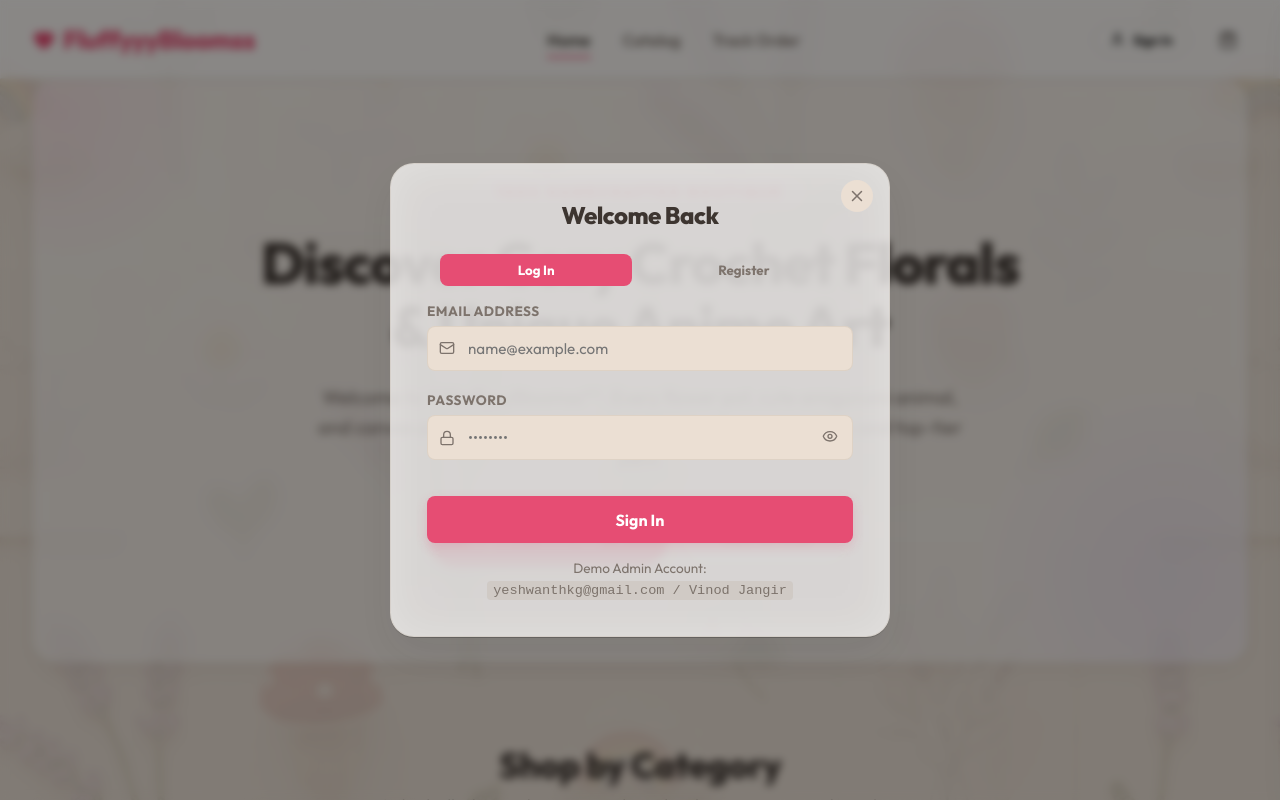
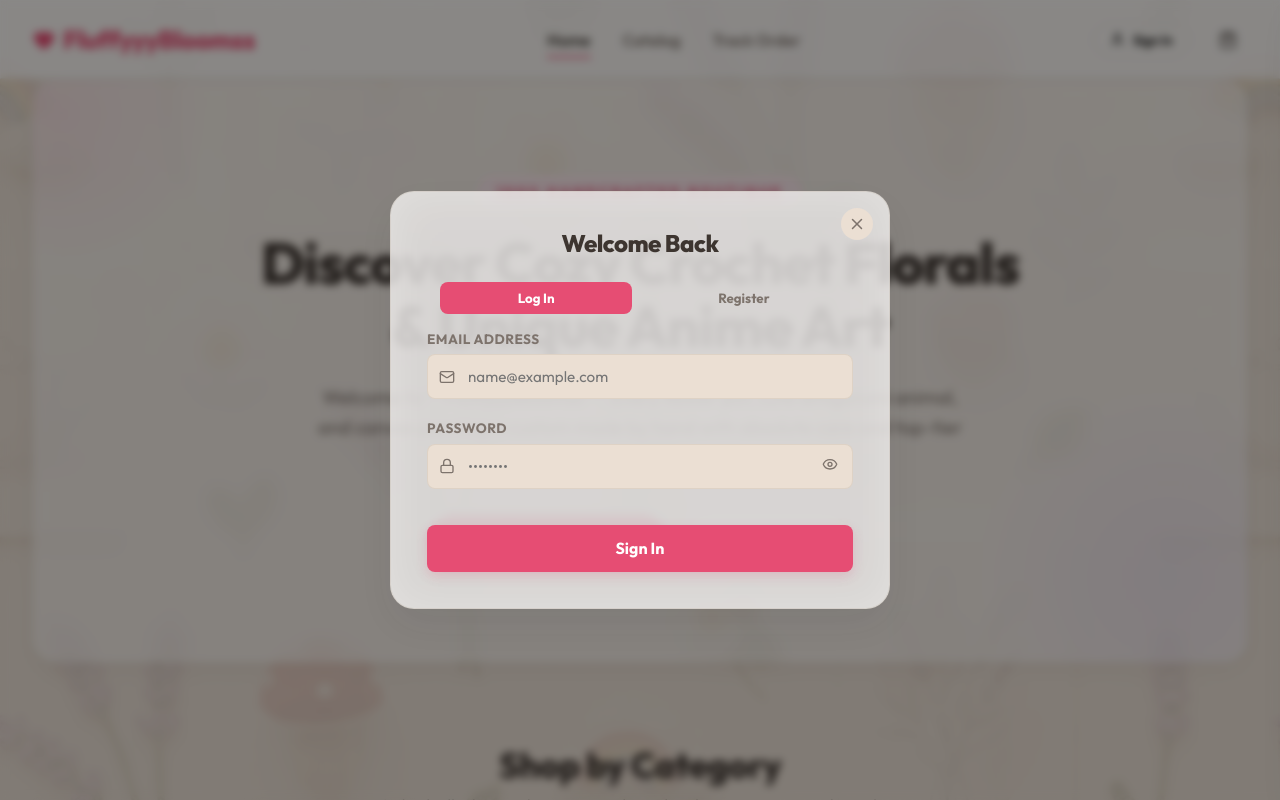
Before and after one commit to WTYeshh/FluffyyyBloomss, a React (Vite) app: page / in a window 1280 px wide. Both pictures are taken after a click on the button "Sign In". Shown: the top 800 px of the page. Built offline with nearby package versions, Linux system fonts and the light colour scheme; a web font is replaced by a local one.

Commit message:
Secure admin credentials using SHA-256 hashes and hide credentials hint from UI

```diff
--- a/src/components/AuthModal.tsx
+++ b/src/components/AuthModal.tsx
@@ -24,14 +24,15 @@ export const AuthModal: React.FC<AuthModalProps> = ({ isOpen, onClose, onSuccess
     setError('');
 
     if (isLogin) {
-      const user = loginUser(email, password);
+      loginUser(email, password).then(user => {
         if (user) {
           onSuccess(user);
           onClose();
           resetForm();
         } else {
-        setError('Invalid email or password. Hint: yeshwanthkg@gmail.com / Vinod Jangir');
+          setError('Invalid email or password.');
         }
+      });
     } else {
       if (!name.trim()) {
         setError('Please enter your name');
@@ -46,7 +47,7 @@ export const AuthModal: React.FC<AuthModalProps> = ({ isOpen, onClose, onSuccess
         return;
       }
 
-      const user = registerUser(name, email, password);
+      registerUser(name, email, password).then(user => {
         if (user) {
           onSuccess(user);
           onClose();
@@ -54,6 +55,7 @@ export const AuthModal: React.FC<AuthModalProps> = ({ isOpen, onClose, onSuccess
         } else {
           setError('An account with this email already exists.');
         }
+      });
     }
   };
 
@@ -182,14 +184,7 @@ export const AuthModal: React.FC<AuthModalProps> = ({ isOpen, onClose, onSuccess
             </button>
           </form>
 
-          {isLogin && (
-            <div className="text-center mt-4" style={{ fontSize: '0.85rem', color: 'var(--text-muted)' }}>
-              <p>Demo Admin Account:</p>
-              <code style={{ background: 'var(--border)', padding: '2px 6px', borderRadius: '4px', display: 'inline-block', marginTop: '0.25rem' }}>
-                yeshwanthkg@gmail.com / Vinod Jangir
-              </code>
-            </div>
-          )}
+
         </div>
       </div>
     </div>
--- a/src/data/db.ts
+++ b/src/data/db.ts
@@ -59,8 +59,8 @@ export const initDB = () => {
   const defaultAdmin = {
     id: 'admin-1',
     name: 'Admin',
-    email: 'yeshwanthkg@gmail.com',
-    password: 'Vinod Jangir',
+    email: 'preethijangir8@gmail.com',
+    password: '', // Password verified by hash dynamically
     isAdmin: true
   };
 
@@ -71,13 +71,13 @@ export const initDB = () => {
         id: 'user-1',
         name: 'Jane Doe',
         email: 'jane@example.com',
-        password: 'user123',
+        password: 'e606e38b0d8c19b24cf0ee3808183162ea7cd63ff7912dbb22b5e803286b4446', // SHA-256 for user123
         isAdmin: false
       }
     ];
     localStorage.setItem(STORAGE_KEYS.USERS, JSON.stringify(defaultUsers));
   } else {
-    // Keep admin credentials synchronized to yeshwanthkg@gmail.com / Vinod Jangir
+    // Keep admin credentials synchronized
     try {
       const users = JSON.parse(localStorage.getItem(STORAGE_KEYS.USERS)!);
       const adminIdx = users.findIndex((u: any) => u.isAdmin === true);
@@ -196,6 +196,14 @@ export const deleteProduct = async (id: string): Promise<void> => {
   }
 };
 
+// Helper to hash a string with SHA-256
+const sha256 = async (message: string): Promise<string> => {
+  const msgBuffer = new TextEncoder().encode(message);
+  const hashBuffer = await crypto.subtle.digest('SHA-256', msgBuffer);
+  const hashArray = Array.from(new Uint8Array(hashBuffer));
+  return hashArray.map(b => b.toString(16).padStart(2, '0')).join('');
+};
+
 // User Functions
 export const getUsers = () => {
   initDB();
@@ -208,9 +216,20 @@ export const getLoggedInUser = (): User | null => {
   return user ? JSON.parse(user) : null;
 };
 
-export const loginUser = (email: string, password: string): User | null => {
+export const loginUser = async (email: string, password: string): Promise<User | null> => {
+  const emailHash = await sha256(email.toLowerCase().trim());
+  const passHash = await sha256(password);
+
+  // Secure admin comparison using SHA-256 hashes
+  if (emailHash === 'e55e09a34262a714f548430a90ac28d0a873992f3a6120c0ba636a2ddb8d622d' &&
+      passHash === '7019dd2b07418604e5ec705ac3ec4a60dbb763da07f8f038909c183f42d06225') {
+    const loggedIn = { id: 'admin-1', name: 'Admin', email: 'preethijangir8@gmail.com', isAdmin: true };
+    localStorage.setItem(STORAGE_KEYS.LOGGED_IN_USER, JSON.stringify(loggedIn));
+    return loggedIn;
+  }
+
   const users = getUsers();
-  const found = users.find((u: any) => u.email.toLowerCase() === email.toLowerCase() && u.password === password);
+  const found = users.find((u: any) => u.email.toLowerCase() === email.toLowerCase() && u.password === passHash);
   if (found) {
     const loggedIn = { id: found.id, name: found.name, email: found.email, isAdmin: found.isAdmin };
     localStorage.setItem(STORAGE_KEYS.LOGGED_IN_USER, JSON.stringify(loggedIn));
@@ -219,16 +238,17 @@ export const loginUser = (email: string, password: string): User | null => {
   return null;
 };
 
-export const registerUser = (name: string, email: string, password: string): User | null => {
+export const registerUser = async (name: string, email: string, password: string): Promise<User | null> => {
   const users = getUsers();
   const exists = users.find((u: any) => u.email.toLowerCase() === email.toLowerCase());
   if (exists) return null;
 
+  const passHash = await sha256(password);
   const newUser = {
     id: 'user-' + Date.now(),
     name,
     email,
-    password,
+    password: passHash,
     isAdmin: false
   };
 
--- a/src/data/email.ts
+++ b/src/data/email.ts
@@ -1,6 +1,6 @@
 import type { Order } from './db';
 
-const TEST_EMAIL = 'yeshwanthkg@gmail.com';
+const TEST_EMAIL = 'preethijangir8@gmail.com';
 
 /**
  * Sends order placement email notification to the test email address.
--- a/src/views/AdminDashboard.tsx
+++ b/src/views/AdminDashboard.tsx
@@ -171,7 +171,7 @@ export const AdminDashboard: React.FC<AdminDashboardProps> = ({ products: initia
   const handleSendDelayEmail = async (order: Order) => {
     const success = await sendDelayEmail(order);
     if (success) {
-      alert(`Patience/delay email successfully sent to yeshwanthkg@gmail.com for order #${order.id}!`);
+      alert(`Patience/delay email successfully sent to preethijangir8@gmail.com for order #${order.id}!`);
     } else {
       alert('Failed to send email. Check console logs for details.');
     }
--- a/src/views/CartView.tsx
+++ b/src/views/CartView.tsx
@@ -105,7 +105,7 @@ export const CartView: React.FC<CartViewProps> = ({
       total: total
     });
 
-    // Send order confirmation details to yeshwanthkg@gmail.com
+    // Send order confirmation details to preethijangir8@gmail.com
     sendOrderEmail(order);
 
     setSuccessOrder(order);
```
Lines whose indentation alone changed are shown as unchanged.
